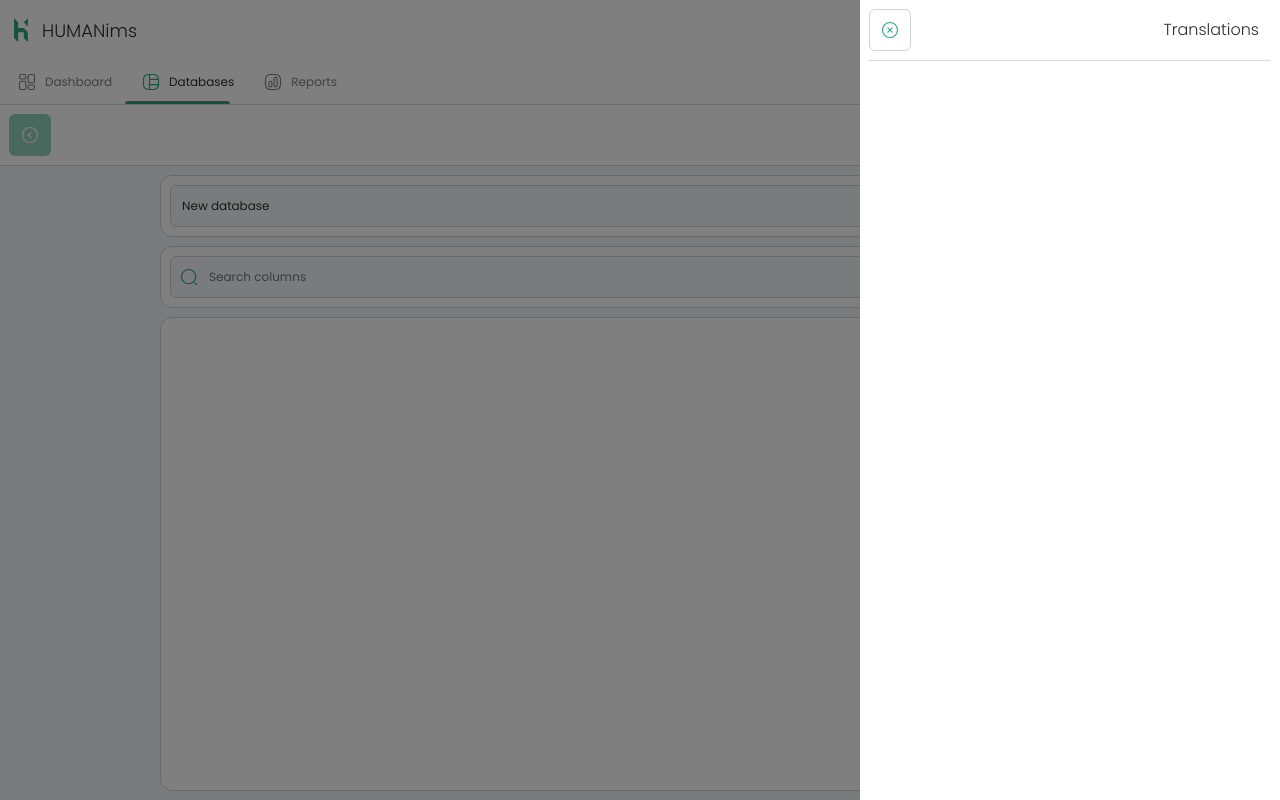
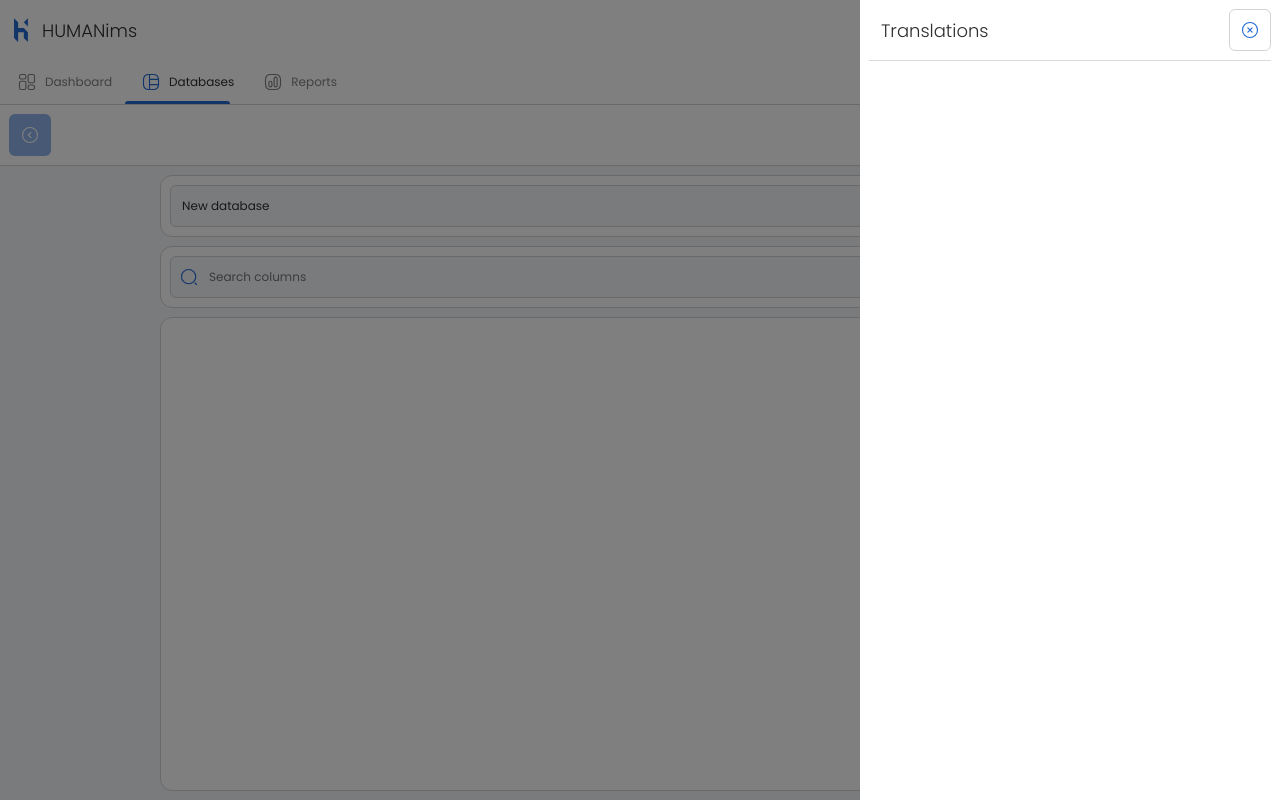
Before and after one commit to komiakov/HUMAINims_Vue, a Nuxt app: page /databases/new in a window 1280 px wide. Both pictures are taken after a click on the button "Translations". Built offline with nearby package versions, Linux system fonts and the light colour scheme.

Commit message:
edit styles

```diff
--- a/app/assets/colors.scss
+++ b/app/assets/colors.scss
@@ -1,12 +1,12 @@
 :root {
     --white: #ffffff;
-    --accent: #2da87f;
+    --accent: #2369d4;
     --accent2-w-opacity: #2d847034;
 
-    --alert: #e25959;
-    --alert2-w-opacity: #ff3b3b19;
+    --alert: #ff7a7a;
+    --alert2-w-opacity: #ff7a7a0e;
     --warning: #ffa03b;
-    --warning2-w-opacity: #ffa03b20;
+    --warning2-w-opacity: #ffa03b19;
 }
 
 [data-theme="light"] {
--- a/app/components/hmnButton.vue
+++ b/app/components/hmnButton.vue
@@ -104,12 +104,6 @@ function handleClick(event: Event) {
         font-weight: 400;
     }
 
-    &.alert, &.warning, &.accent {
-        @include hover() {
-            opacity: .85;
-        }
-    }
-
     &.primary {
         border-color: var(--brdr-color);
         .hmn-button__icon svg path {
@@ -125,26 +119,32 @@ function handleClick(event: Event) {
     }
 
     &.alert {
-        background-color: var(--alert);
         border-color: var(--alert);
         .hmn-button__icon svg path {
-            stroke: var(--white);
+            stroke: var(--alert);
         }
 
         .hmn-button__label {
-            color: var(--white);
+            color: var(--alert);
+        }
+
+        @include hover() {
+            background-color: var(--alert2-w-opacity);
         }
     }
 
     &.warning {
-        background-color: var(--warning);
         border-color: var(--warning);
         .hmn-button__icon svg path {
-            stroke: var(--white);
+            stroke: var(--warning);
         }
 
         .hmn-button__label {
-            color: var(--white);
+            color: var(--warning);
+        }
+
+        @include hover() {
+            background-color: var(--warning2-w-opacity);
         }
     }
 
@@ -157,6 +157,10 @@ function handleClick(event: Event) {
 
         .hmn-button__label {
             color: var(--white);
+        }
+
+        @include hover() {
+            opacity: .85;
         }
     }
 
--- a/app/pages/databases/new.vue
+++ b/app/pages/databases/new.vue
@@ -39,10 +39,10 @@ const translationMenuIsOpen = ref(false)
             <div id="traslations-menu__body">
                 <div id="traslations-menu__body__header" class="container-flex">
                     <section>
-                        <hmn-button icon-left="close" @click="translationMenuIsOpen = false" />
+                        <span id="traslations-menu__body__header__label">Translations</span>
                     </section>
                     <section>
-                        <span id="traslations-menu__body__header__label">Translations</span>
+                        <hmn-button icon-left="close" @click="translationMenuIsOpen = false" />
                     </section>
                 </div>
                 <hr>
@@ -113,8 +113,9 @@ const translationMenuIsOpen = ref(false)
         padding: 9px;
         background-color: var(--bg-main);
         #traslations-menu__body__header__label {
-            margin-right: 12px;
+            margin-left: 12px;
             font-weight: 300;
+            font-size: 18px;
             color: var(--ft-main);
             cursor: default;
         }
```
